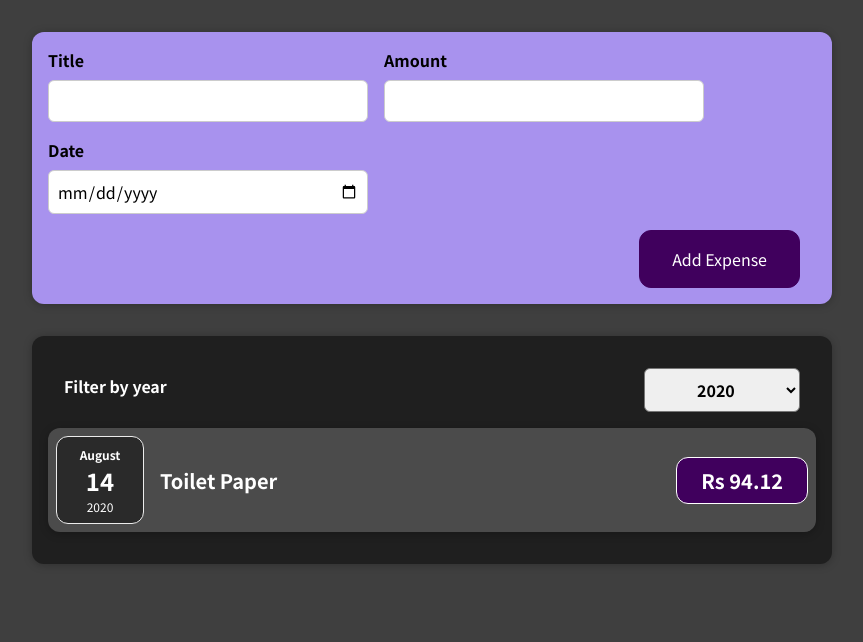
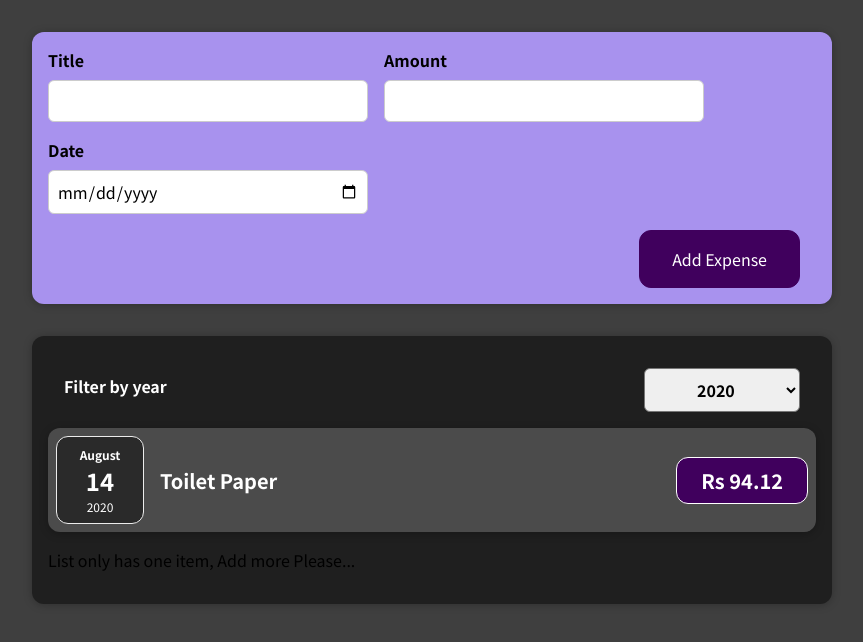
Before and after one commit to preetipatilsn/SHARPENER_REACT, a React (Create React App) app in the folder react_learning/: page / in a window 1280 px wide. Shown: the top 642 px of the page, without its empty margins (208-1071 px from the left). Built offline with nearby package versions, Linux system fonts and the light colour scheme.

Commit message:
task 12 found no expenses handled

```diff
--- a/react_learning/src/components/Expenses/ExpenseItem.js
+++ b/react_learning/src/components/Expenses/ExpenseItem.js
@@ -21,6 +21,7 @@ const ExpenseItem = (props) => {
 //     };
 
     return (
+    <li>
     <div className='expense-item'>
     <ExpenseDate date={props.date} />
     <div className='expense-item__description'>
@@ -30,8 +31,8 @@ const ExpenseItem = (props) => {
         {/* <ExpenseDetails title={props.title} amount={props.amount} /> */}
         {/* <button onClick={clickHandler}>Change Title</button>
         <button onClick={amountHandler}>Change Amount</button> */}
-
-    </div>)
+            </div>
+            </li>)
 };
 
 export default ExpenseItem;
--- a/react_learning/src/components/Expenses/Expenses.js
+++ b/react_learning/src/components/Expenses/Expenses.js
@@ -1,6 +1,7 @@
 import React, { useState } from 'react';
 
-import ExpenseItem from "./ExpenseItem";
+// import ExpenseItem from "./ExpenseItem";
+import ExpensesList from './ExpensesList';
 import './Expenses.css';
 import ExpensesFilter from './ExpensesFilter';
 
@@ -16,10 +17,20 @@ const Expenses = (props) => {
         return expense.date.getFullYear().toString() === filteredYear;
     });
 
+    let addOneMore;
+    if (filteredExpenses.length === 1) {
+    addOneMore = (
+      <p>
+        List only has one item, Add more Please...
+      </p>
+    );
+  }
+
     return(
         <div className='expenses'>
-        <ExpensesFilter selected={filteredYear} onChangeFilter={filterChangeHandler} />
-        {filteredExpenses.map(expense => <ExpenseItem key={expense.id} title={expense.title} amount={expense.amount} date={expense.date} />)}
+            <ExpensesFilter selected={filteredYear} onChangeFilter={filterChangeHandler} />
+            <ExpensesList items={filteredExpenses} />
+            {addOneMore}
         </div>
     );
 };
--- /dev/null
+++ b/react_learning/src/components/Expenses/ExpensesList.css
@@ -0,0 +1,9 @@
+.expenses-list {
+  list-style: none;
+  padding: 0;
+}
+
+.expenses-list__fallback {
+  color: white;
+  text-align: center;
+}
--- /dev/null
+++ b/react_learning/src/components/Expenses/ExpensesList.js
@@ -0,0 +1,22 @@
+import React from 'react';
+
+import './ExpensesList.css';
+import ExpenseItem from './ExpenseItem';
+
+const ExpensesList = (props) => {
+
+    if (props.items.length === 0) {
+        return <h2 className='expenses-list__fallback'>Found no Expenses</h2>
+    }
+
+    return ( <ul className='expenses-list'>
+        {props.items.map((expense =>
+            <ExpenseItem key={expense.id}
+                title={expense.title}
+                amount={expense.amount}
+                date={expense.date} />))}
+
+    </ul>)
+};
+
+export default ExpensesList;
```
